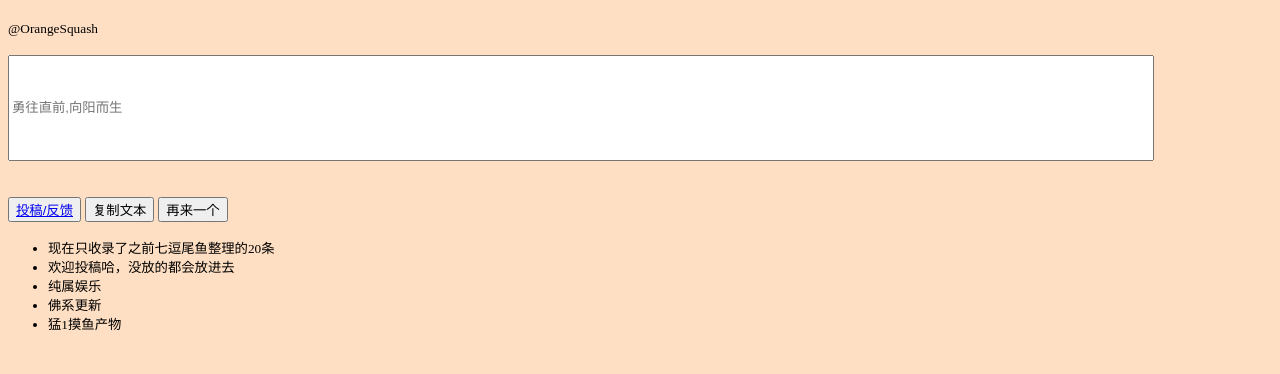
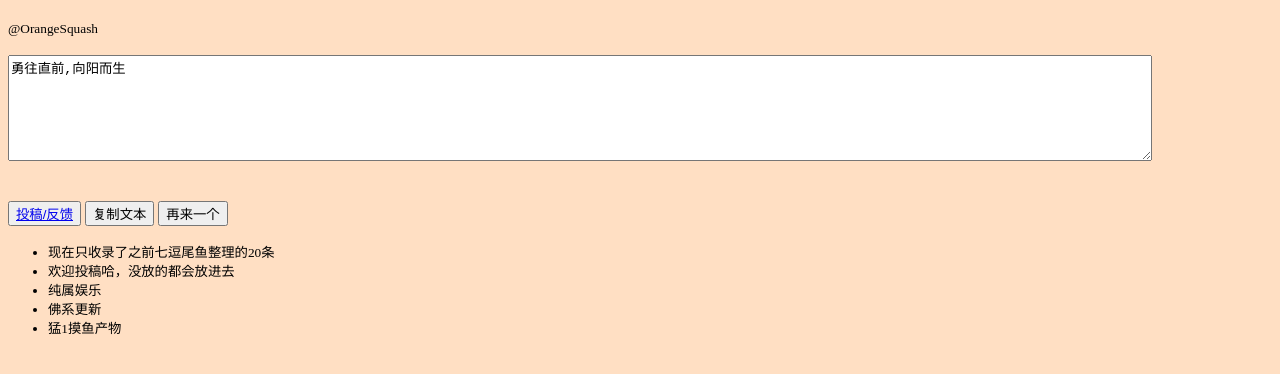
Before and after one commit to puleya-0707/puleya-0707.github.io, a plain HTML site: page lmy_quotations/index.html in a window 1280 px wide. Shown: the part 70-444 px from the top of the page. Drawn offline with Linux system fonts and the light colour scheme.

Commit message:
替换成多行文本域

```diff
--- a/lmy_quotations/index.html
+++ b/lmy_quotations/index.html
@@ -16,8 +16,9 @@
 			<div class="card-1">
 				<h1 class="card-header text-white bg-primary">赖美云语录生成器</h1>
 				<small>@OrangeSquash</small><br><br>
-				<input type="text" id="textfield" style="height:100px;width:90%;" readonly="true" placeholder="勇往直前,向阳而生"><br><br><br>
+				<!-- <input type="text" id="textfield" style="height:100px;width:90%;" readonly="true" placeholder="勇往直前,向阳而生"><br><br><br> -->
 
+				<textarea rows="" cols="" id="textfield" style="height:100px;width:90%;" readonly="true">勇往直前,向阳而生</textarea><br><br><br>
 
 				<button onclick="Reports()" id="bt1"><a href="https://m.weibo.cn/6592525791/4493987848968395" target="_blank">投稿/反馈</a></button>
 				<button onclick="CopyText()" id="bt2">复制文本</button>
```
